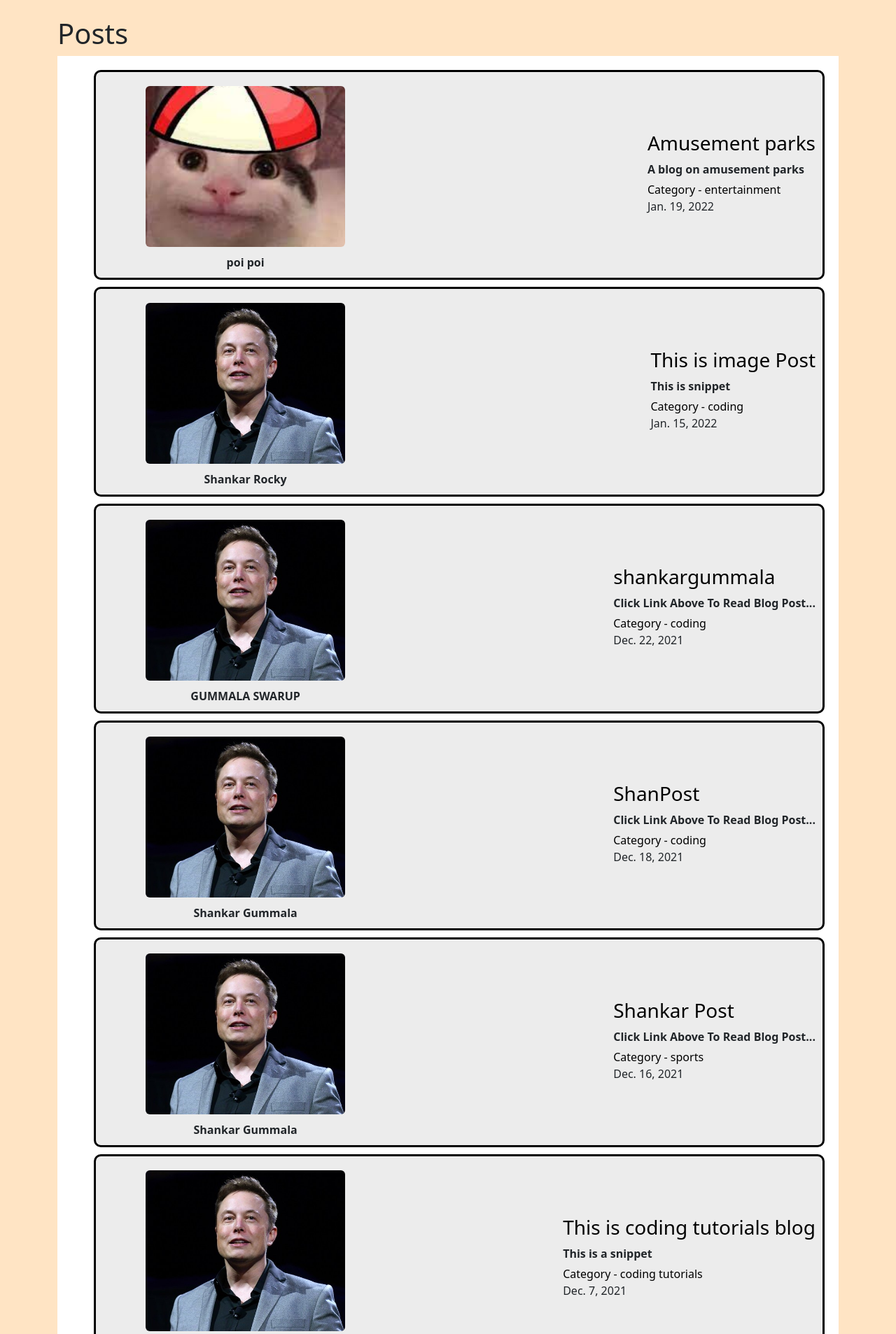
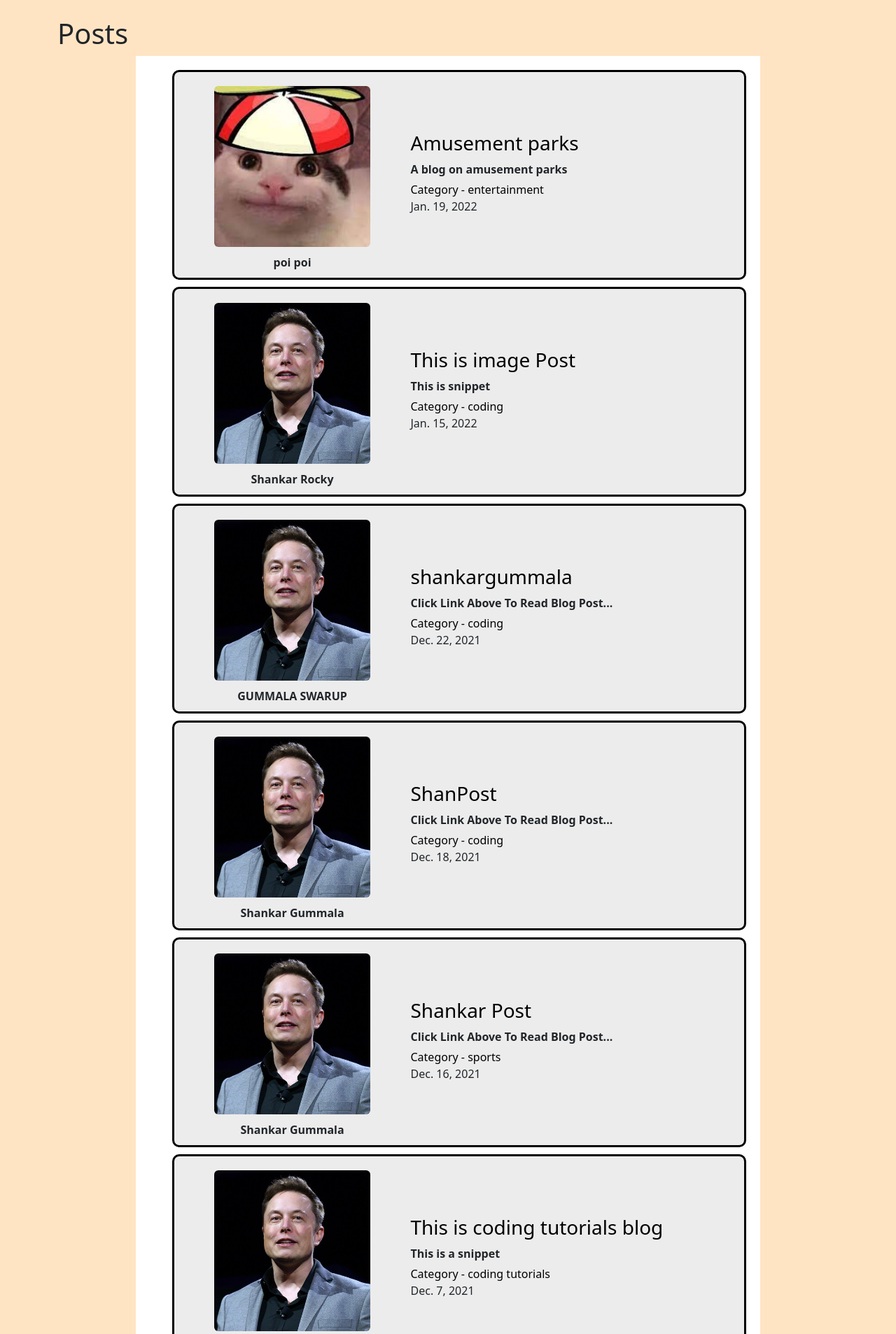
Before and after one commit to ShankarSwarup/ShanBlog, a Django app: page / in a window 1280 px wide. Shown: the part 56-1963 px from the top of the page at 70% size. Run offline with Django 3.2, Linux system fonts and the light colour scheme; data comes from the database, SQL or seed files in the repository; some libraries are stand-ins or nearby versions.

Commit message:
added res

```diff
--- a/myblog/static/home_styles.css
+++ b/myblog/static/home_styles.css
@@ -2,6 +2,8 @@ body{
     background-color: bisque;
 }
 .post-container{
+    margin: auto;
+    width: 80%;
     background-color: white;
     padding: 20px;
 }
@@ -11,7 +13,7 @@ body{
     height:300px;
     display:flex;
     align-items: center;
-    justify-content: space-between;
+    /* justify-content: space-between; */
     border-radius: 10px;
     padding:10px;
     gap:10px;
@@ -75,3 +77,9 @@ a{
 .date{
     margin-bottom: 5px;
 }
+
+@media only screen and (max-width: 760px) {
+    .post-container{
+        width: 458px;
+    }
+}
```
